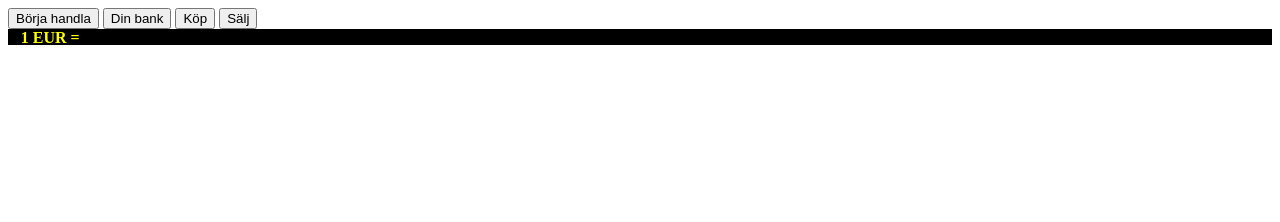
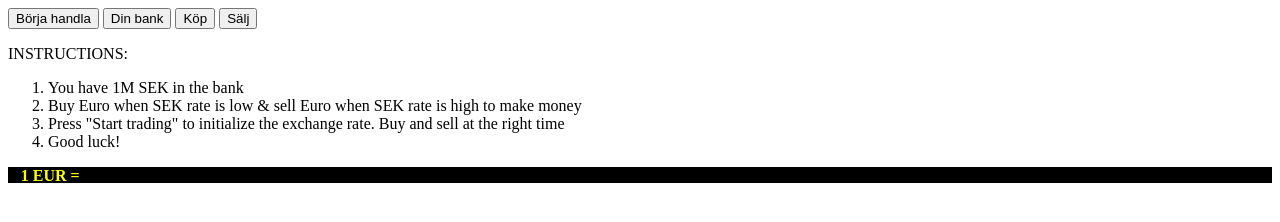
Before and after one commit to edvinrunhellen/ticket-currency-trader, a plain HTML site: page index.html in a window 1280 px wide. Drawn offline with Linux system fonts and the light colour scheme.

Commit message:
Added instructions for user

```diff
--- a/index.html
+++ b/index.html
@@ -16,6 +16,14 @@
   <button onclick="buy()">Köp</button>
   <button onclick="sell()">Sälj</button>
 
+  <p>INSTRUCTIONS:</p>
+  <ol>
+    <li>You have 1M SEK in the bank</li>
+    <li>Buy Euro when SEK rate is low & sell Euro when SEK rate is high to make money</li>
+    <li>Press "Start trading" to initialize the exchange rate. Buy and sell at the right time</li>
+    <li>Good luck!</li>
+  </ol>
+
   <footer><span>1 EUR =</span>
     <div></div>
   </footer>
```
